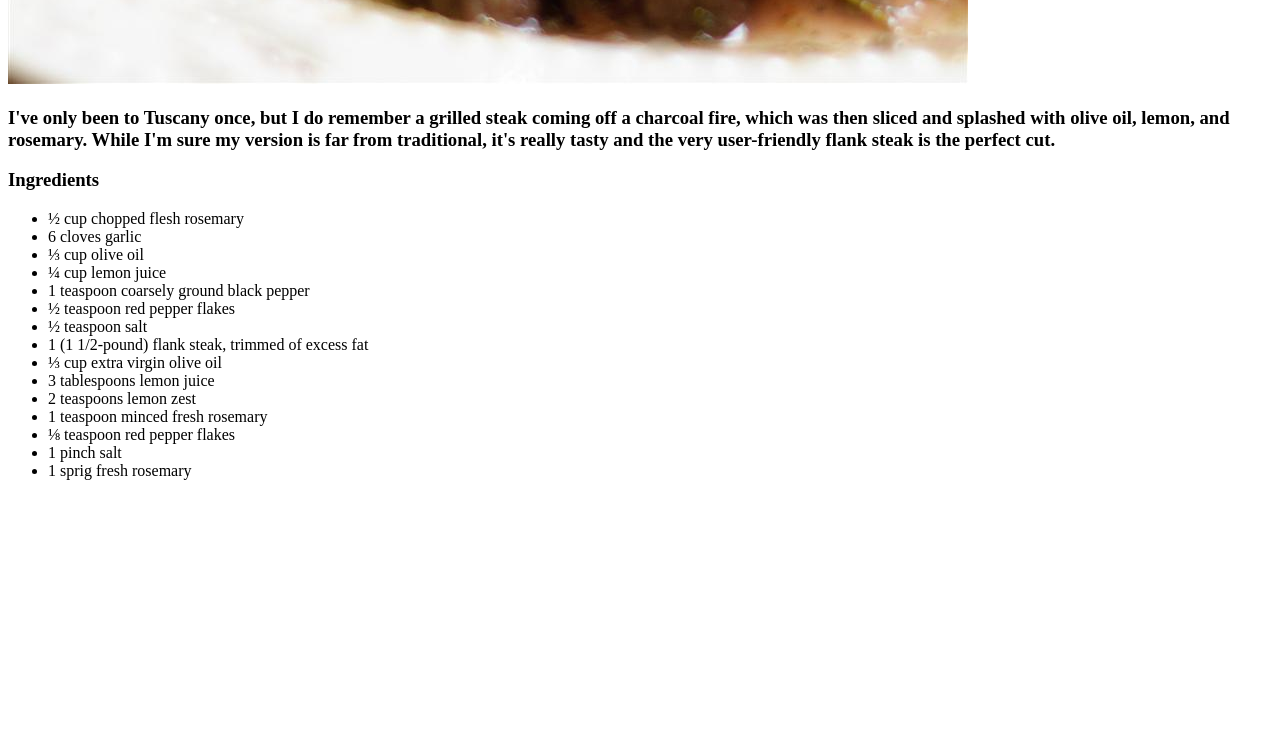
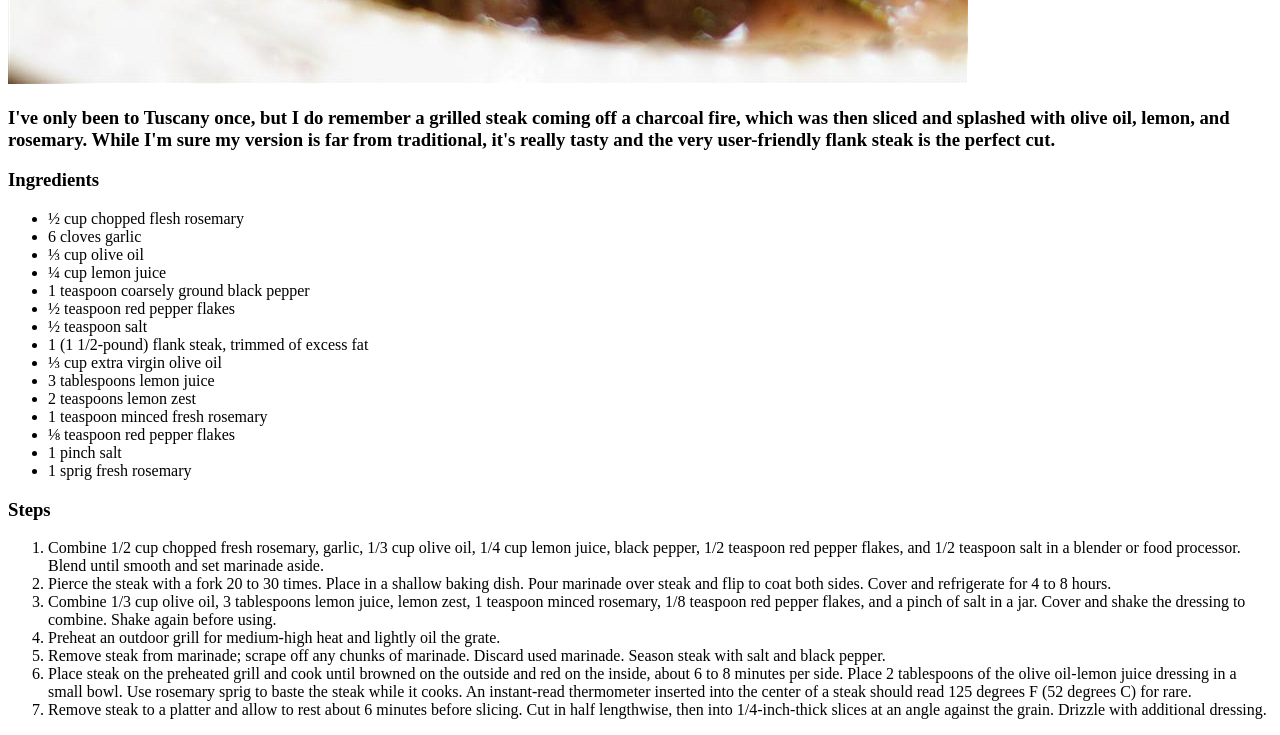
Before and after one commit to jabuxas/odin-recipes, a plain HTML site: page recipes/tuscan.html in a window 1280 px wide. Shown: the part 956-1691 px from the top of the page. Before the commit the page ends 1452 px from the top, so only its background shows below. Drawn offline with Linux system fonts and the light colour scheme.

Commit message:
Add steps for dish

```diff
--- a/recipes/tuscan.html
+++ b/recipes/tuscan.html
@@ -26,5 +26,16 @@
       <li>1 pinch salt</li>
       <li>1 sprig fresh rosemary</li>
     </ul>
+    <h3>Steps</h3>
+    <ol>
+      <li>Combine 1/2 cup chopped fresh rosemary, garlic, 1/3 cup olive oil, 1/4 cup lemon juice, black pepper, 1/2 teaspoon red pepper flakes, and 1/2 teaspoon salt in a blender or food processor. Blend until smooth and set marinade aside.</li>
+      <li>Pierce the steak with a fork 20 to 30 times. Place in a shallow baking dish. Pour marinade over steak and flip to coat both sides. Cover and refrigerate for 4 to 8 hours.</li>
+      <li>Combine 1/3 cup olive oil, 3 tablespoons lemon juice, lemon zest, 1 teaspoon minced rosemary, 1/8 teaspoon red pepper flakes, and a pinch of salt in a jar. Cover and shake the dressing to combine. Shake again before using.</li>
+      <li>Preheat an outdoor grill for medium-high heat and lightly oil the grate.
+      </li>
+      <li>Remove steak from marinade; scrape off any chunks of marinade. Discard used marinade. Season steak with salt and black pepper.</li>
+      <li>Place steak on the preheated grill and cook until browned on the outside and red on the inside, about 6 to 8 minutes per side. Place 2 tablespoons of the olive oil-lemon juice dressing in a small bowl. Use rosemary sprig to baste the steak while it cooks. An instant-read thermometer inserted into the center of a steak should read 125 degrees F (52 degrees C) for rare.</li>
+      <li>Remove steak to a platter and allow to rest about 6 minutes before slicing. Cut in half lengthwise, then into 1/4-inch-thick slices at an angle against the grain. Drizzle with additional dressing.</li>
+    </ol>
   </body>
 </html>
```
